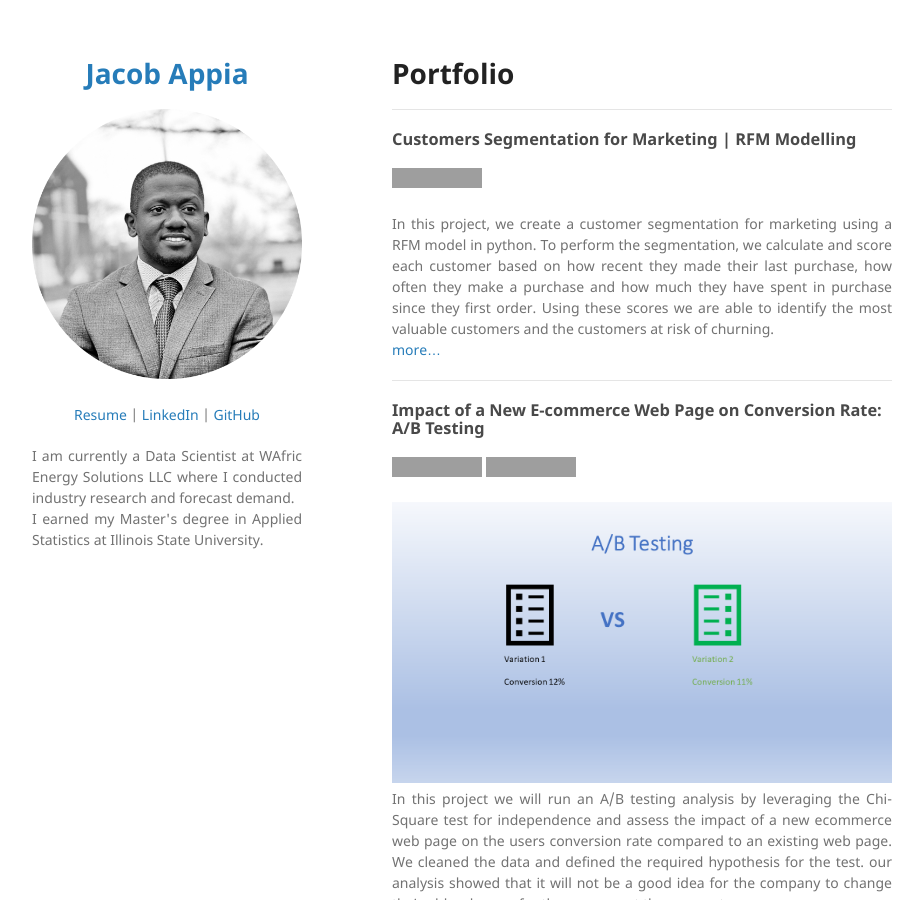
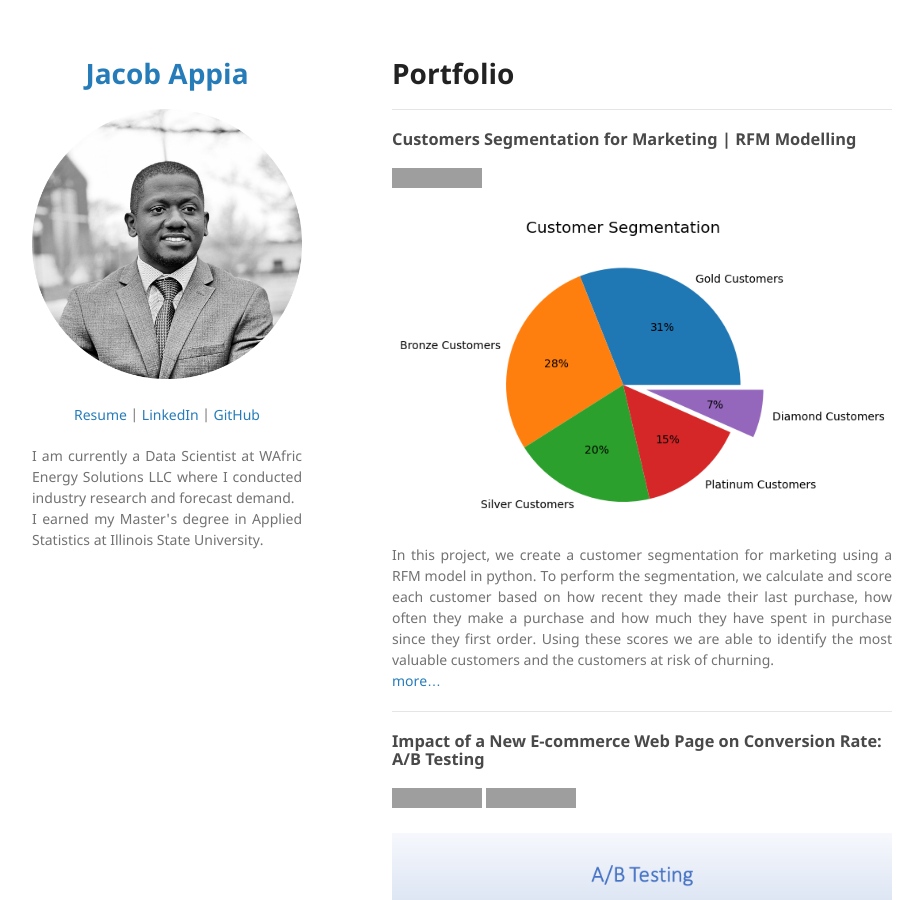
Before and after one commit to jacobappia/jacobappia.github.io, a Jekyll site: the page built from index.md, in a window 1280 px wide and 900 px high. Shown: the whole window, without its empty margins (178-1101 px from the left). Built offline with Jekyll 4.4.1, drawn with Linux system fonts in a browser that asks for light colours; our own code applies the rules of GitHub Pages for plain Markdown files; grey boxes are pictures that could not be loaded.

Commit message:
update projects

```diff
--- a/index.md
+++ b/index.md
@@ -4,6 +4,7 @@
 
 [![View on GitHub](https://img.shields.io/badge/GitHub-View_on_GitHub-blue?logo=GitHub)](https://github.com/jacobappia/Customers-Segmentation-for-Marketing)
 
+<center><img src="images/segments.png"/></center>
 <div style="text-align: justify">In this project, we create a customer segmentation for marketing using a RFM model in python. To perform the segmentation, we calculate and score each customer based on how recent they made their last purchase, how often they make a purchase and how much they have spent in purchase since they first order. Using these scores we are able to identify the most valuable customers and the customers at risk of churning.</div>
 [more...](https://github.com/jacobappia/Customers-Segmentation-for-Marketing/blob/main/Customers%20Segmentation%20Analysis.ipynb)
 
```
Also changed, not shown: images/segments.png (added), projects/img/segments.png (added).
